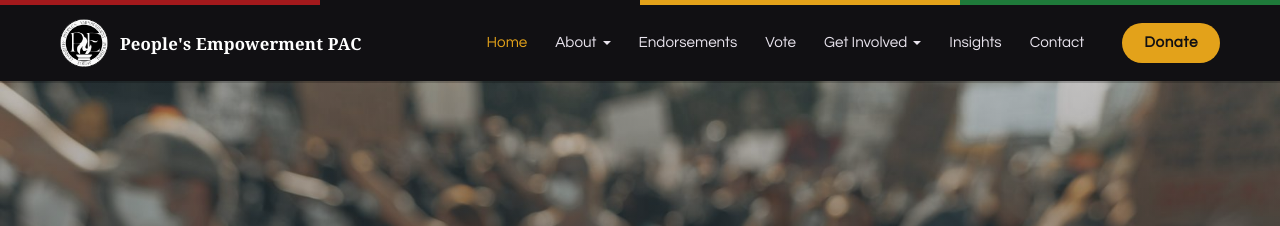
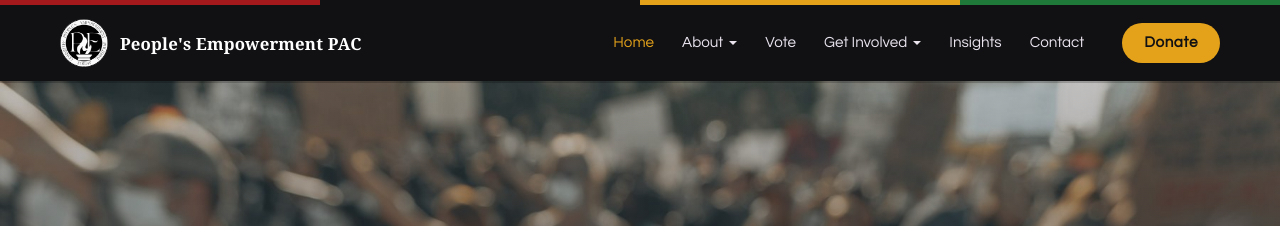
Before and after one commit to PEPACNC/pepac-site, a Jekyll site: the page built from index.html, in a window 1280 px wide. Shown: the top 226 px of the page. Built offline with Jekyll 4.4.1, drawn with Linux system fonts in a browser that asks for light colours; some web fonts are replaced.

Commit message:
Remove Endorsements from menu

```diff
--- a/_data/nav.yml
+++ b/_data/nav.yml
@@ -4,7 +4,6 @@
   children:
     - { title: Our Mission, url: /aboutpepac }
     - { title: Leadership, url: /pepacleadership }
-- { title: Endorsements, url: /endorsements }
 - { title: Vote, url: /vote }
 - title: Get Involved
   url: /joinpepac
```
